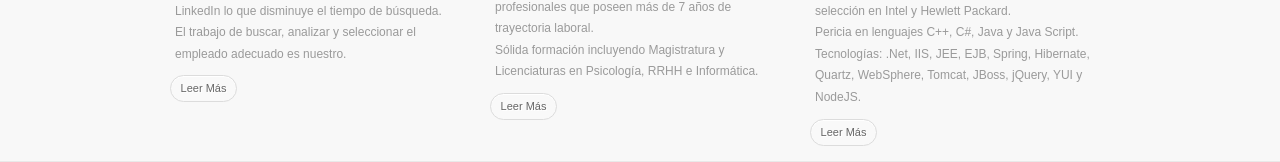
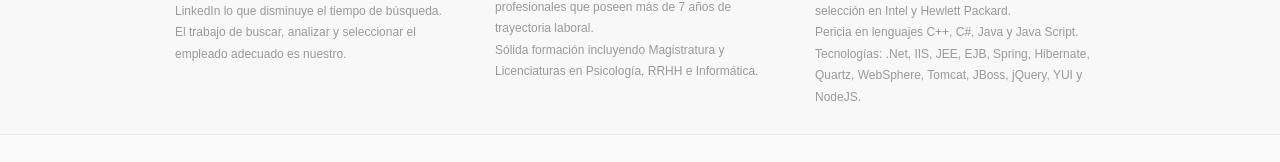
Before and after one commit to pabloaguerre/IntegralConsulting, a website: page rh-integral-consulting/public/index.html in a window 1280 px wide. Shown: the part 586-748 px from the top of the page. Drawn offline with Linux system fonts and the light colour scheme.

Commit message:
Read More Commented
Main page read more commented because it's incomplete

```diff
--- a/rh-integral-consulting/public/index.html
+++ b/rh-integral-consulting/public/index.html
@@ -47,6 +47,7 @@ $(document).ready(function(){
       $(".ui-dialog-titlebar").removeClass('ui-widget-header');
     }
 
+/*
     $("#viewVelocity").click( function( event ) {
       event.preventDefault();
       event.stopPropagation();
@@ -67,6 +68,7 @@ $(document).ready(function(){
 
       viewMore( '<div class="block"> <img src="images/logo_intel.jpg" alt="" width="49" height="49" /> <img src="images/logo_hp.jpg" alt="" width="49" height="49" /><h2>Especialización<br /><span>Distinción en consultoría IT</span></h2><div class="bg"></div><p>Nuestro personal técnico poseee experiencia de selección en Intel y Hewlett Packard. <br />Pericia en lenguajes C++, C#, Java y Java Script. Tecnologías: .Net, IIS, JEE, EJB, Spring, Hibernate, Quartz, WebSphere, Tomcat, JBoss, jQuery, YUI y NodeJS. </p></div>' );
     });
+*/
 });
 </script>
 </head>
@@ -120,21 +122,21 @@ $(document).ready(function(){
         <div class="bg"></div>
         <p>Nuestras tecnologías se encuentran vinculadas a LinkedIn lo que disminuye el tiempo de búsqueda. <br />
            El trabajo de buscar, analizar y seleccionar el empleado adecuado es nuestro. </p>
-        <a id="viewVelocity" href="#" title="Click para ver más" class="read-more">Leer Más</a> </div>
+        <!--a id="viewVelocity" href="#" title="Click para ver más" class="read-more">Leer Más</a--> </div>
       <div class="block">
         <h2>Experiencia<br />
           <span>Dominio en herramientas de reclutamiento y selección</span></h2>
         <div class="bg"></div>
         <p>Nuestro equipo de selectores está conformado por profesionales que poseen más de 7 años de trayectoria laboral. <br />
            Sólida formación incluyendo Magistratura y Licenciaturas en Psicología, RRHH e Informática. </p>
-        <a id="viewExperience" href="#" title="Click para ver más" class="read-more">Leer Más</a> </div>
+        <!--a id="viewExperience" href="#" title="Click para ver más" class="read-more">Leer Más</a--> </div>
       <div class="block"> <img src="images/logo_intel.jpg" alt="" width="49" height="49" /> <img src="images/logo_hp.jpg" alt="" width="49" height="49" />
         <h2>Especialización<br />
           <span>Distinción en consultoría IT</span></h2>
         <div class="bg"></div>
         <p>Nuestro personal técnico poseee experiencia de selección en Intel y Hewlett Packard. <br />
            Pericia en lenguajes C++, C#, Java y Java Script. Tecnologías: .Net, IIS, JEE, EJB, Spring, Hibernate, Quartz, WebSphere, Tomcat, JBoss, jQuery, YUI y NodeJS. </p>
-        <a id="viewSpecialization" href="#" title="Click para ver más" class="read-more">Leer Más</a> </div>
+        <!--a id="viewSpecialization" href="#" title="Click para ver más" class="read-more">Leer Más</a--> </div>
       <div class="clr"></div>
     </div>
     <div class="clr"></div>
```
